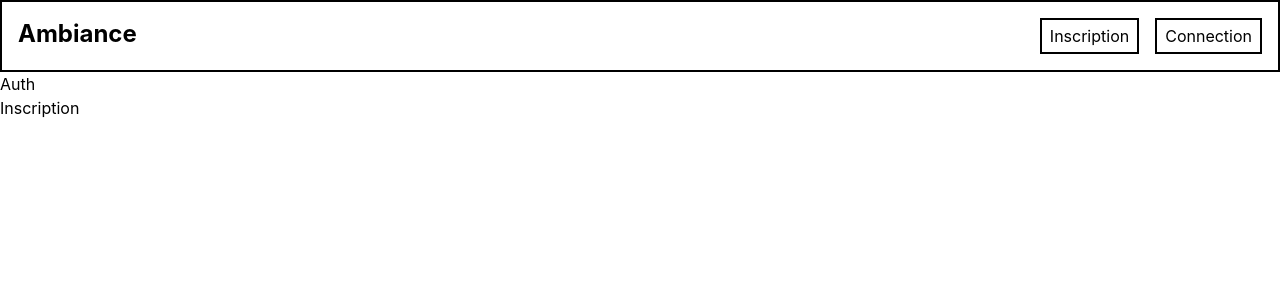
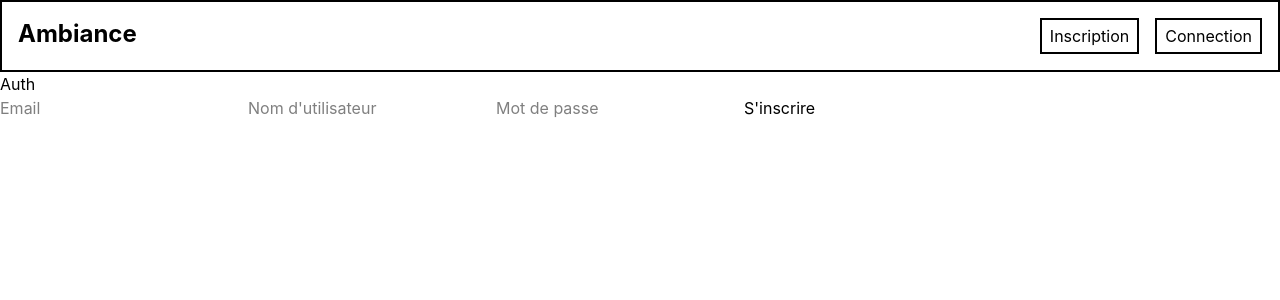
Before and after one commit to JosephSoufsaf/IFT3225-Ambiance-d-un-lieu, a React (Vite) app in the folder client/: page /inscription in a window 1280 px wide. Shown: the top 300 px of the page. Built offline with nearby package versions, Linux system fonts and the light colour scheme; no server answers.

Commit message:
added an inscription page and API call layer

```diff
--- /dev/null
+++ b/client/src/api/client.js
@@ -0,0 +1,27 @@
+const API_URL = import.meta.env.VITE_API_URL;
+
+export async function registerUser({ email, username, password }) {
+    const res = await fetch(`${API_URL}/register`, {
+        method: 'POST',
+        headers: { 'Content-Type': 'application/json' },
+        body: JSON.stringify({ email, username, password }),
+    });
+    const data = await res.json();
+    if (!res.ok) {
+        throw new Error(data.error || 'Erreur lors de l\'inscription');
+    }
+    return data;
+}
+
+export async function loginUser({ email, password }) {
+    const res = await fetch(`${API_URL}/login`, {
+        method: 'POST',
+        headers: { 'Content-Type': 'application/json' },
+        body: JSON.stringify({ email, password }),
+    });
+    const data = await res.json();
+    if (!res.ok) {
+        throw new Error(data.error || data.message || 'Erreur lors de la connexion');
+    }
+    return data;
+}
--- a/client/src/pages/inscription.jsx
+++ b/client/src/pages/inscription.jsx
@@ -1,3 +1,30 @@
+import { useState } from 'react';
+import { registerUser } from '../api/client';
+
 export default function Inscription() {
-    return <h1>Inscription</h1>
+    const [email, setEmail] = useState('');
+    const [username, setUsername] = useState('');
+    const [password, setPassword] = useState('');
+    const [error, setError] = useState(null);
+
+    async function handleSubmit(e) {
+        e.preventDefault();
+        setError(null);
+        try {
+            const data = await registerUser({ email, username, password });
+            console.log('Inscription réussie', data);
+        } catch (err) {
+            setError(err.message);
+        }
+    }
+
+    return (
+        <form onSubmit={handleSubmit}>
+            <input type="email" value={email} onChange={(e) => setEmail(e.target.value)} placeholder="Email" />
+            <input type="text" value={username} onChange={(e) => setUsername(e.target.value)} placeholder="Nom d'utilisateur" />
+            <input type="password" value={password} onChange={(e) => setPassword(e.target.value)} placeholder="Mot de passe" />
+            <button type="submit">S'inscrire</button>
+            {error && <p>{error}</p>}
+        </form>
+    );
 }
```
